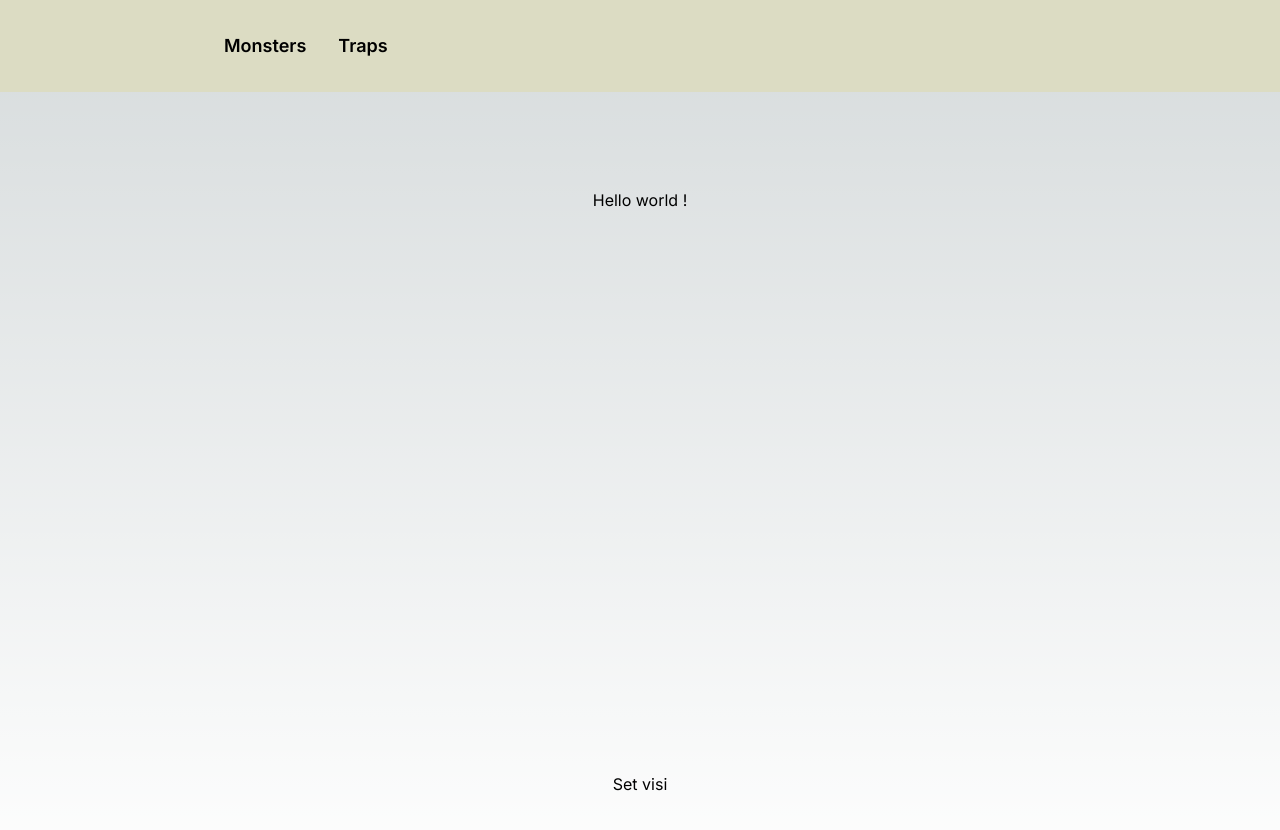
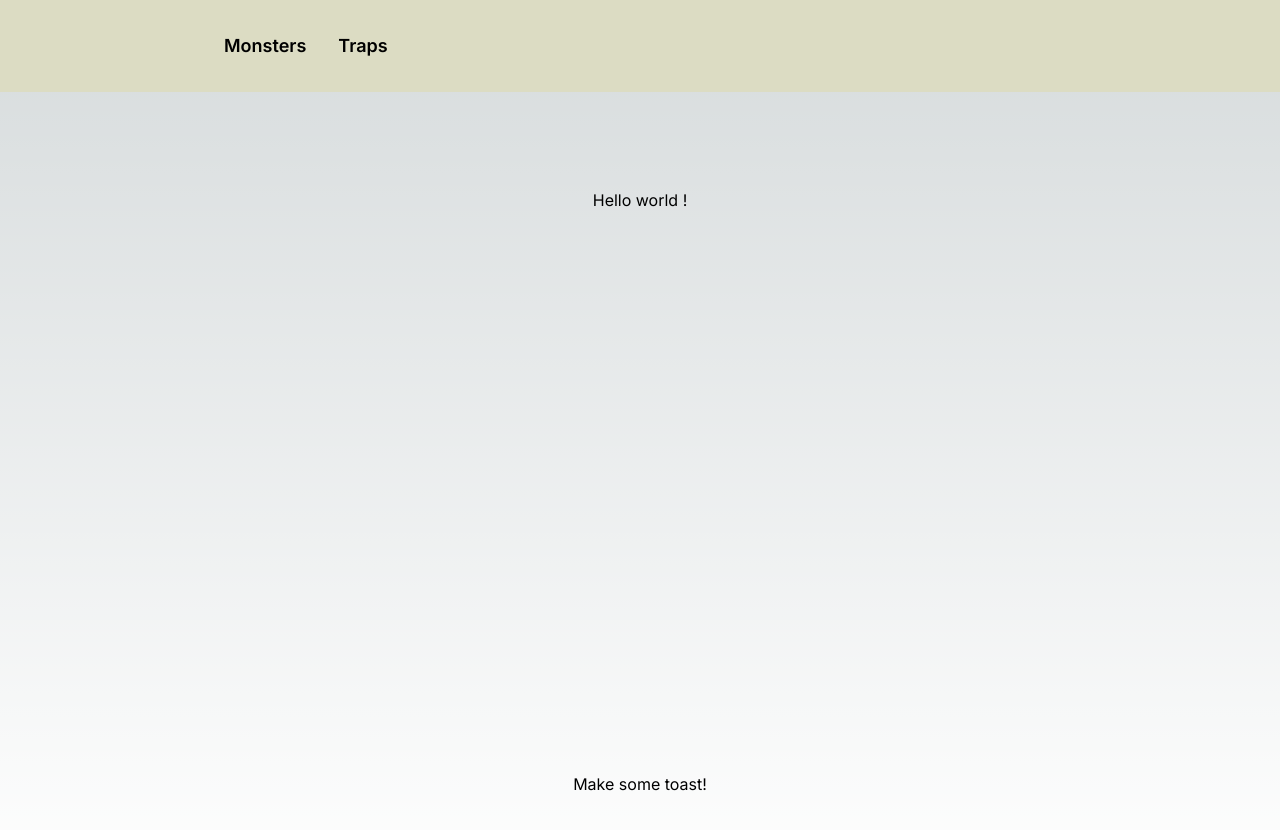
Before and after one commit to JRIngram/ttrpg-dungeon-planner, a Next.js app in the folder client/: page / in a window 1280 px wide. Shown: the top 830 px of the page. Built offline with nearby package versions, Linux system fonts and the light colour scheme.

Commit message:
Add toast reducer

```diff
--- a/client/src/app/page.tsx
+++ b/client/src/app/page.tsx
@@ -1,15 +1,38 @@
 "use client";
-import { Toast, ToastType } from "@/components/molecules/Toast/Toast";
+import { useToasts, useToastsDispatch } from "@/context/ToastContext";
+import { ToastType } from "@/types/toast";
+// import { ToastConfig, ToastType } from "@/components/molecules/Toast/Toast";
 import { useState } from "react";
 
 export default function Home() {
   const [isVisible, setIsVisible] = useState<boolean>(false);
+  const dispatch = useToastsDispatch();
+  const toasts = useToasts();
+
   return (
     <main className="flex min-h-screen flex-col items-center justify-between p-24">
       <p>Hello world {isVisible}!</p>
       <p>{isVisible}</p>
-      <button onClick={() => setIsVisible(!isVisible)}>Set visi</button>
-      {isVisible && <Toast message="Oi ello there" type={ToastType.SUCCESS} />}
+      <button
+        onClick={() => {
+          dispatch({
+            type: "add",
+            toast: {
+              type: ToastType.SUCCESS,
+              message: "Hi there",
+            },
+          });
+        }}
+      >
+        Make some toast!
+      </button>
+      {toasts.map((t) => {
+        return (
+          <p key={t.message}>
+            Yummy toast {t.type} {t.message}
+          </p>
+        );
+      })}
     </main>
   );
 }
--- a/client/src/app/providers.tsx
+++ b/client/src/app/providers.tsx
@@ -6,6 +6,7 @@ import React from "react";
  */
 
 import { QueryClient, QueryClientProvider } from "@tanstack/react-query";
+import { ToastContext, ToastProvider } from "@/context/ToastContext";
 
 const makeQueryClient = () => {
   return new QueryClient({
@@ -47,7 +48,13 @@ const Providers = ({
   const queryClient = getQueryClient();
 
   return (
-    <QueryClientProvider client={queryClient}>{children}</QueryClientProvider>
+    <>
+      <ToastProvider>
+        <QueryClientProvider client={queryClient}>
+          {children}
+        </QueryClientProvider>
+      </ToastProvider>
+    </>
   );
 };
 
--- a/client/src/components/molecules/Toast/Toast.tsx
+++ b/client/src/components/molecules/Toast/Toast.tsx
@@ -1,15 +1,7 @@
-export enum ToastType {
-  SUCCESS,
-  WARNING,
-  ERROR,
-}
+import { type ToastConfig, ToastType } from "@/types/toast";
+import { useContext } from "react";
 
-type Props = {
-  message: string;
-  type: ToastType;
-};
-
-export const Toast = ({ message, type }: Props) => {
+export const Toast = ({ message, type }: ToastConfig) => {
   const getBackgroundColor = (type: ToastType) => {
     switch (type) {
       case ToastType.SUCCESS:
@@ -19,7 +11,6 @@ export const Toast = ({ message, type }: Props) => {
       case ToastType.ERROR:
         return "bg-error";
       default:
-        console.log("hit the default");
         return "bg-white";
     }
   };
--- /dev/null
+++ b/client/src/context/ToastContext.tsx
@@ -0,0 +1,50 @@
+import { ToastConfig } from "@/types/toast";
+import {
+  createContext,
+  Dispatch,
+  useContext,
+  useReducer,
+  ReactNode,
+} from "react";
+
+export const ToastContext = createContext<ToastConfig[]>([]);
+
+const ToastDispatchContext = createContext<Dispatch<Action>>(() => {});
+
+type Action = {
+  type: "add" | "remove";
+  toast: ToastConfig;
+};
+
+const initialToasts: ToastConfig[] = [];
+
+const toastReducer = (toasts: ToastConfig[], action: Action) => {
+  switch (action.type) {
+    case "add":
+      return [...toasts, { ...action.toast }];
+    case "remove":
+      return toasts.slice(1);
+    default:
+      return toasts;
+  }
+};
+
+export const ToastProvider = ({
+  children,
+}: Readonly<{
+  children: ReactNode;
+}>) => {
+  const [toasts, dispatch] = useReducer(toastReducer, initialToasts);
+
+  return (
+    <ToastContext.Provider value={toasts}>
+      <ToastDispatchContext.Provider value={dispatch}>
+        {children}
+      </ToastDispatchContext.Provider>
+    </ToastContext.Provider>
+  );
+};
+
+export const useToasts = () => useContext(ToastContext);
+
+export const useToastsDispatch = () => useContext(ToastDispatchContext);
--- /dev/null
+++ b/client/src/types/toast.ts
@@ -0,0 +1,10 @@
+export enum ToastType {
+  SUCCESS,
+  WARNING,
+  ERROR,
+}
+
+export type ToastConfig = {
+  message: string;
+  type: ToastType;
+};
```
Also changed, not shown: 1 other file (tests, documents, lock files or other folders).
